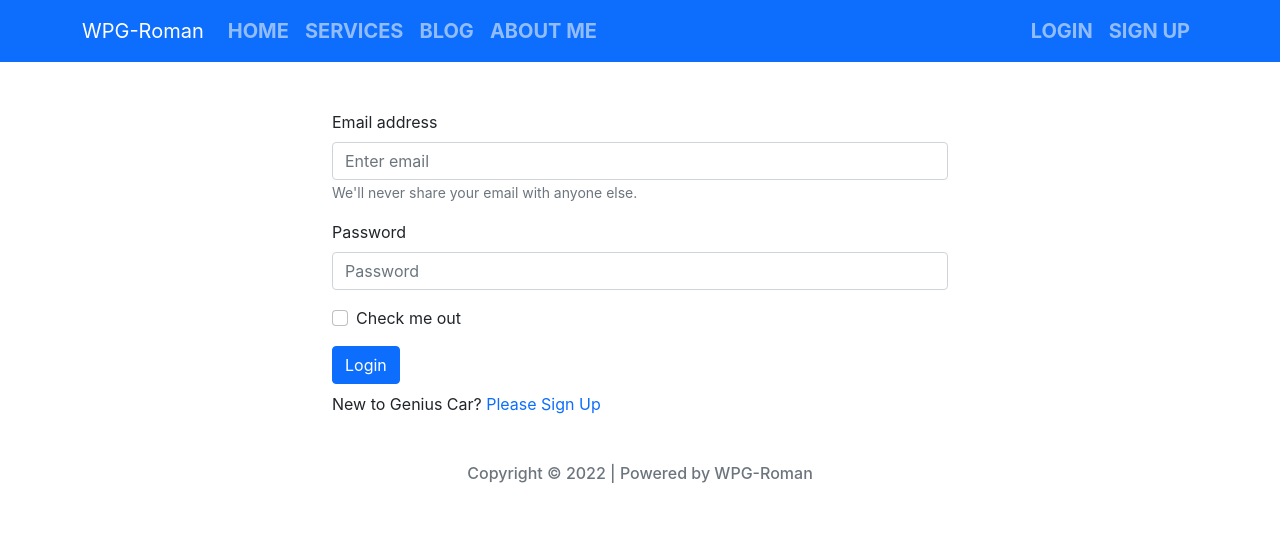
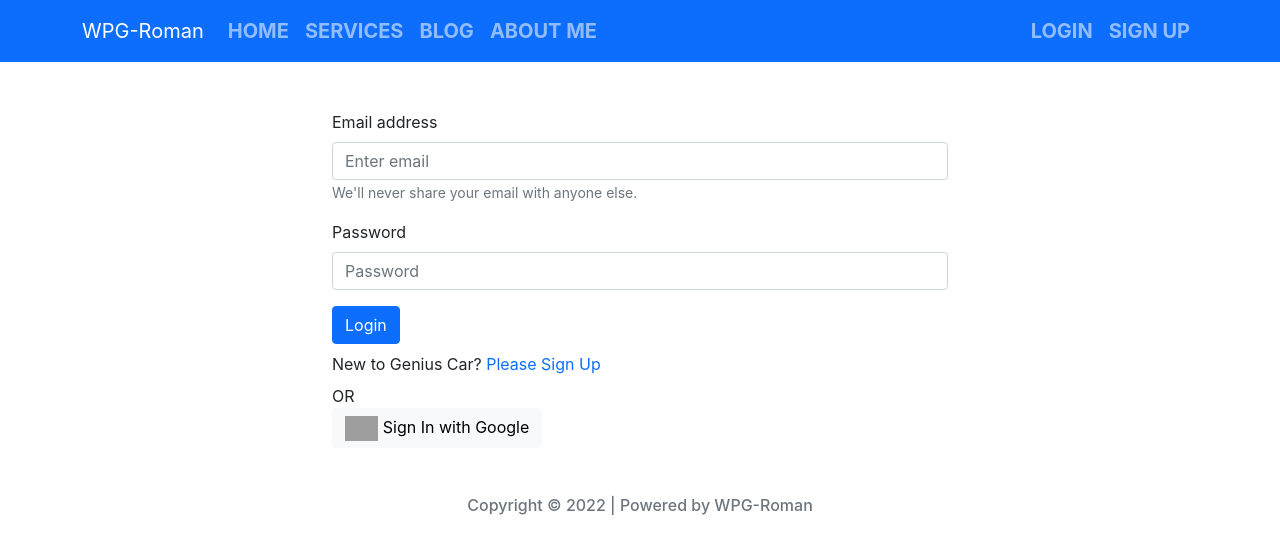
Before and after one commit to rumanak21/Photography-Website, a React (Create React App) app: page /login in a window 1280 px wide. Shown: the top 554 px of the page. Built offline with nearby package versions, Linux system fonts and the light colour scheme; grey boxes are pictures that could not be loaded.

Commit message:
Google Sign Added

```diff
--- a/src/pages/Login/Login.js
+++ b/src/pages/Login/Login.js
@@ -1,8 +1,10 @@
 import React, { useRef } from 'react';
 import { Button, Form } from 'react-bootstrap';
-import { useSignInWithEmailAndPassword } from 'react-firebase-hooks/auth';
+import { useSignInWithEmailAndPassword, useSignInWithGoogle } from 'react-firebase-hooks/auth';
 import { Link, useNavigate } from 'react-router-dom';
 import auth from '../../firebase.init';
+
+
 
 const Login = () => {
     const emailRef = useRef('');
@@ -16,6 +18,8 @@ const Login = () => {
         error,
       ] = useSignInWithEmailAndPassword(auth);
 
+
+
     const handleSubmit = (event) => {
         event.preventDefault()
         const email = emailRef.current.value;
@@ -24,12 +28,29 @@ const Login = () => {
         signInWithEmailAndPassword(email, password);
         navigate('/');
     }
+
+    const [signInWithGoogle, googleUser, googleLoading, googleError] = useSignInWithGoogle(auth);
+
+    if (googleError) {
+        return (
+          <div>
+            <p>Error: {error.message}</p>
+          </div>
+        );
+      }
+      if (googleLoading) {
+        return <p>Loading...</p>;
+      }
+      if (googleUser) {
+        navigate('/');
+      }
+
     return (
         <div className='container w-50 my-5'>
             <Form onSubmit={handleSubmit}>
                 <Form.Group className="mb-3" controlId="formBasicEmail">
                     <Form.Label>Email address</Form.Label>
-                    <Form.Control ref={emailRef} type="email" placeholder="Enter email" />
+                    <Form.Control ref={emailRef} type="email" placeholder="Enter email" required />
                     <Form.Text className="text-muted">
                         We'll never share your email with anyone else.
                     </Form.Text>
@@ -37,17 +58,20 @@ const Login = () => {
 
                 <Form.Group className="mb-3" controlId="formBasicPassword">
                     <Form.Label>Password</Form.Label>
-                    <Form.Control ref={passwordRef} type="password" placeholder="Password" />
+                    <Form.Control ref={passwordRef} type="password" placeholder="Password" required />
                 </Form.Group>
-                <Form.Group className="mb-3" controlId="formBasicCheckbox">
-                    <Form.Check type="checkbox" label="Check me out" />
-                </Form.Group>
+
                 <Button variant="primary" type="submit">
                     Login
                 </Button> <br />
                 <p className='my-2'>New to Genius Car? <Link to="/signup" className='text-primary pe-auto text-decoration-none' >Please Sign Up</Link> </p>
 
             </Form>
+
+            <span>OR</span> <br />
+            <Button onClick={() => signInWithGoogle()} variant="light" type="submit">
+            <img style={{ 'height': "25px"}} src="https://www.freepnglogos.com/uploads/google-logo-png/google-logo-png-webinar-optimizing-for-success-google-business-webinar-13.png" alt="" srcset="" /> Sign In with Google
+                </Button> <br />
         </div>
     );
 };
--- a/src/pages/SignUp/SignUp.js
+++ b/src/pages/SignUp/SignUp.js
@@ -33,19 +33,17 @@ const SignUp = () => {
             <Form onSubmit={handleSubmit}>
                 <Form.Group className="mb-3" controlId="formBasicEmail">
                     <Form.Label>Email address</Form.Label>
-                    <Form.Control ref={emailRef} type="email" placeholder="Enter email" />
+                    <Form.Control ref={emailRef} type="email" placeholder="Enter email" required/>
                     <Form.Text className="text-muted">
                         We'll never share your email with anyone else.
                     </Form.Text>
                 </Form.Group>
 
-                <Form.Group className="mb-3" controlId="formBasicPassword">
+                <Form.Group className="mb-3" controlId="formBasicPassword" required>
                     <Form.Label>Password</Form.Label>
                     <Form.Control ref={passwordRef} type="password" placeholder="Password" />
                 </Form.Group>
-                <Form.Group className="mb-3" controlId="formBasicCheckbox">
-                    <Form.Check type="checkbox" label="Check me out" />
-                </Form.Group>
+
                 <Button variant="primary" type="submit">
                     Sign Up
                 </Button>
```
